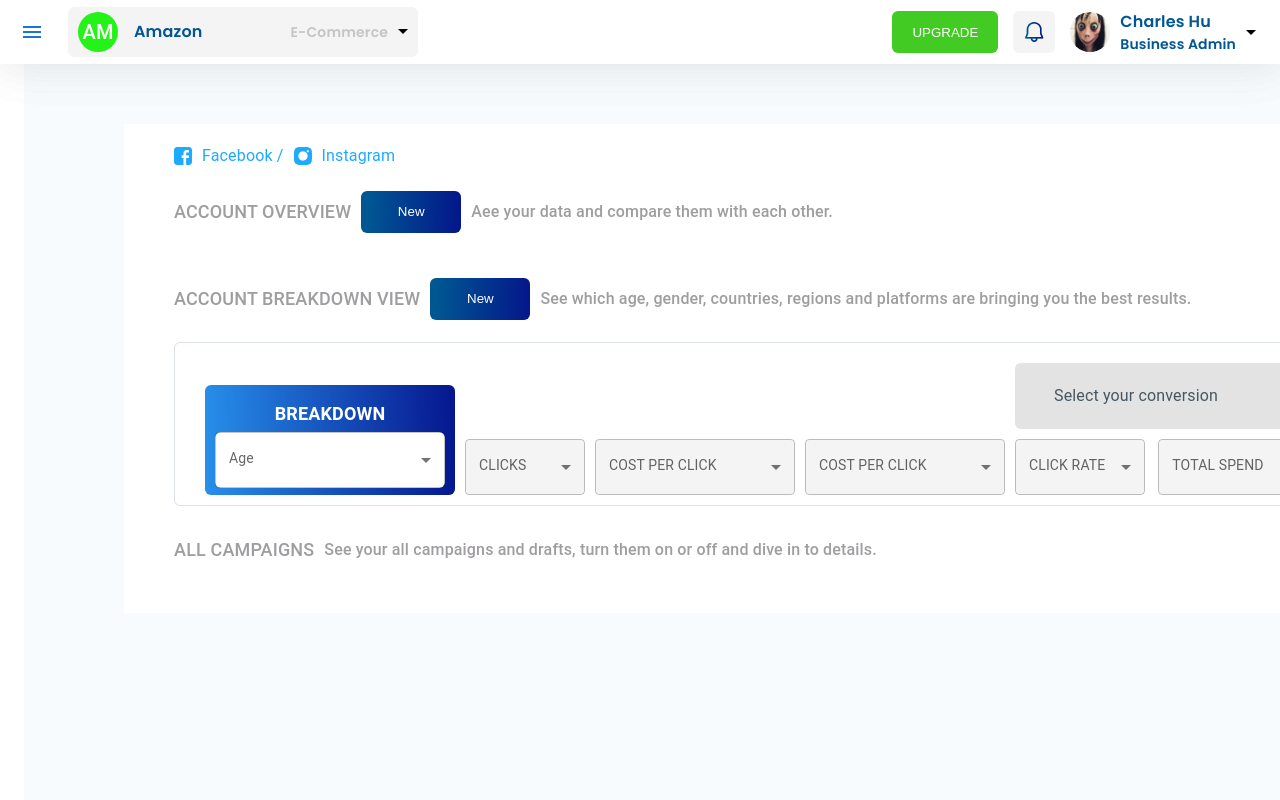
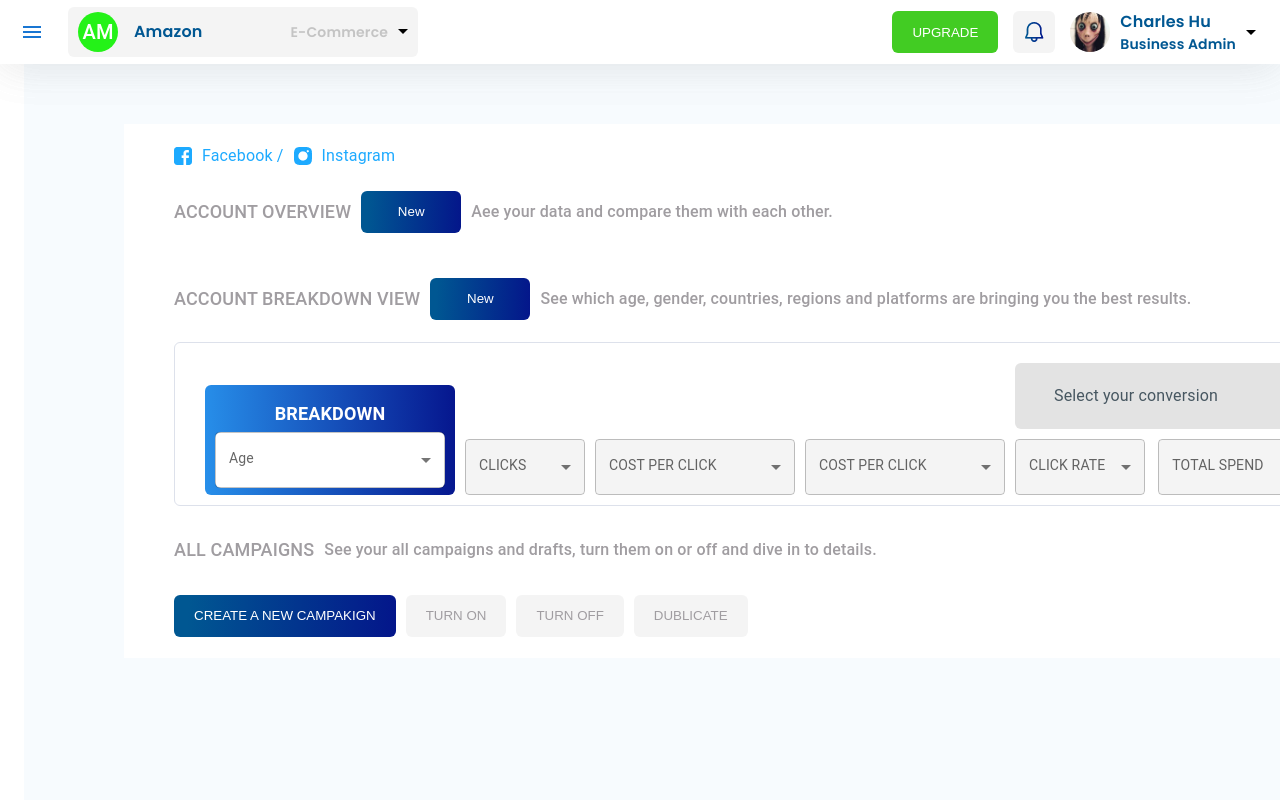
Before and after one commit to Arthur7711/social-media-advertisement-platform, a React (Create React App) app: page /dashboard in a window 1280 px wide. Shown: the top 800 px of the page. Built offline with nearby package versions, Linux system fonts and the light colour scheme.

Commit message:
feat:(unique table)

```diff
--- /dev/null
+++ b/src/components/uniqueTable/UniqueTable.js
@@ -0,0 +1,35 @@
+import React from "react";
+import styles from "./UniqueTable.module.css";
+import Simplebutton from "../simpleButton/SimpleButton";
+import SearchIcon from "@mui/icons-material/Search";
+import { IconButton } from "@mui/material";
+
+const Uniquetable = () => {
+  return (
+    <main>
+      <div className={styles.top}>
+        <div className={styles.topBtn}>
+          <Simplebutton
+            text="CREATE A NEW CAMPAKIGN"
+            BG="linear-gradient(92.21deg, #005792 6.65%, #04118A 106.65%)"
+            COLOR="#fff"
+          />
+          <Simplebutton BG="#F4F4F4" text="TURN ON" COLOR="#A09DA1" />
+          <Simplebutton BG="#F4F4F4" text="TURN OFF" COLOR="#A09DA1" />
+          <Simplebutton BG="#F4F4F4" text="DUBLICATE" COLOR="#A09DA1" />
+        </div>
+        <div className={styles.searchPart}>
+          <input placeholder="Type name or id to filter" />
+          <IconButton style={{ position: "absolute", right: 15, top: 3 }}>
+            <SearchIcon color="primary" />
+          </IconButton>
+        </div>
+      </div>
+      <div className={styles.table}>
+
+      </div>
+    </main>
+  );
+};
+
+export default Uniquetable;
--- /dev/null
+++ b/src/components/uniqueTable/UniqueTable.module.css
@@ -0,0 +1,24 @@
+.top {
+  display: flex;
+  justify-content: space-between;
+  align-items: center;
+}
+.topBtn {
+  display: flex;
+  align-items: center;
+}
+.topBtn > * {
+  margin-right: 10px;
+}
+.searchPart {
+  position: relative;
+  border-radius: 6px;
+}
+.searchPart > input {
+  border: none;
+  border-radius: 6px;
+  background-color: #f4f4f4;
+  width: 350px;
+  height: 45px;
+  padding-left: 15px;
+}
--- a/src/pages/dashboard/Dashboard.js
+++ b/src/pages/dashboard/Dashboard.js
@@ -5,6 +5,7 @@ import fb from "../../images/bfb.png";
 import insta from "../../images/binsta.png";
 import Simplebutton from "../../components/simpleButton/SimpleButton";
 import MySelect from "../../components/userComp/MySelect";
+import UniqueTable from "../../components/uniqueTable/UniqueTable";
 
 const Dashboard = () => {
   return (
@@ -118,6 +119,9 @@ const Dashboard = () => {
             to details.
           </span>
         </div>
+        <div>
+          <UniqueTable />
+        </div>
       </div>
     </PersistentDrawerLeft>
   );
```
Also changed, not shown: src/components/userComp/Pagination.js (added, +27 -0 lines).
